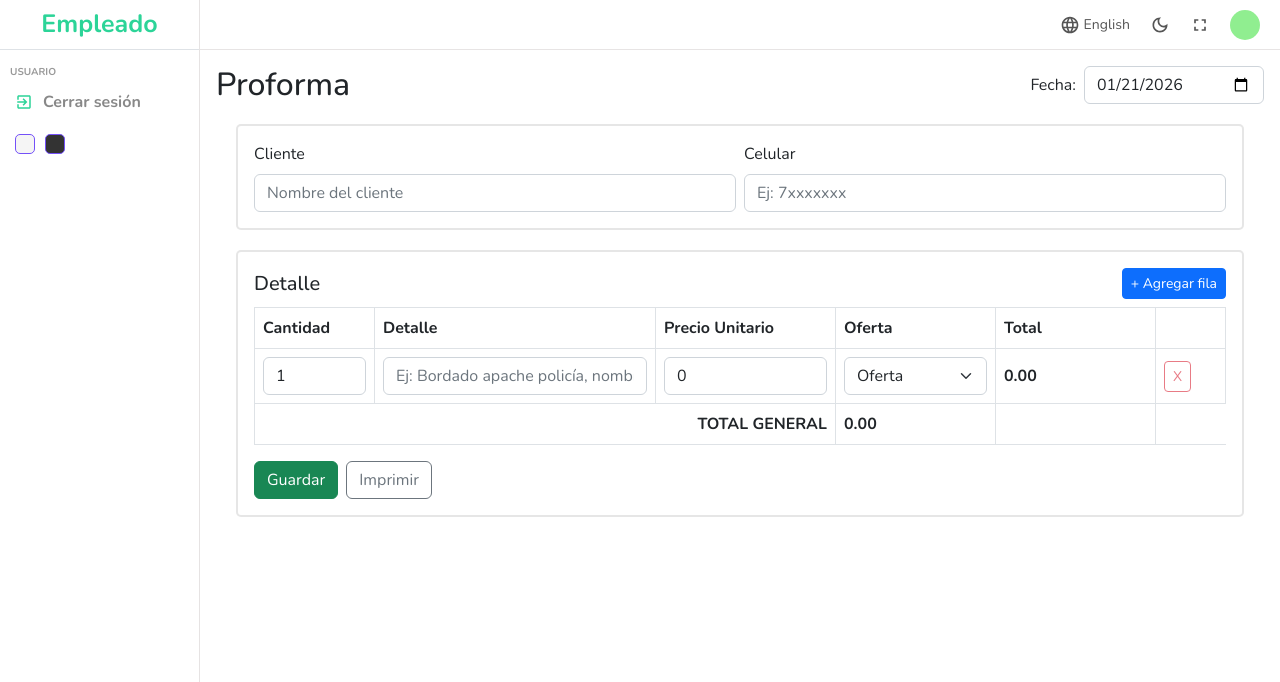
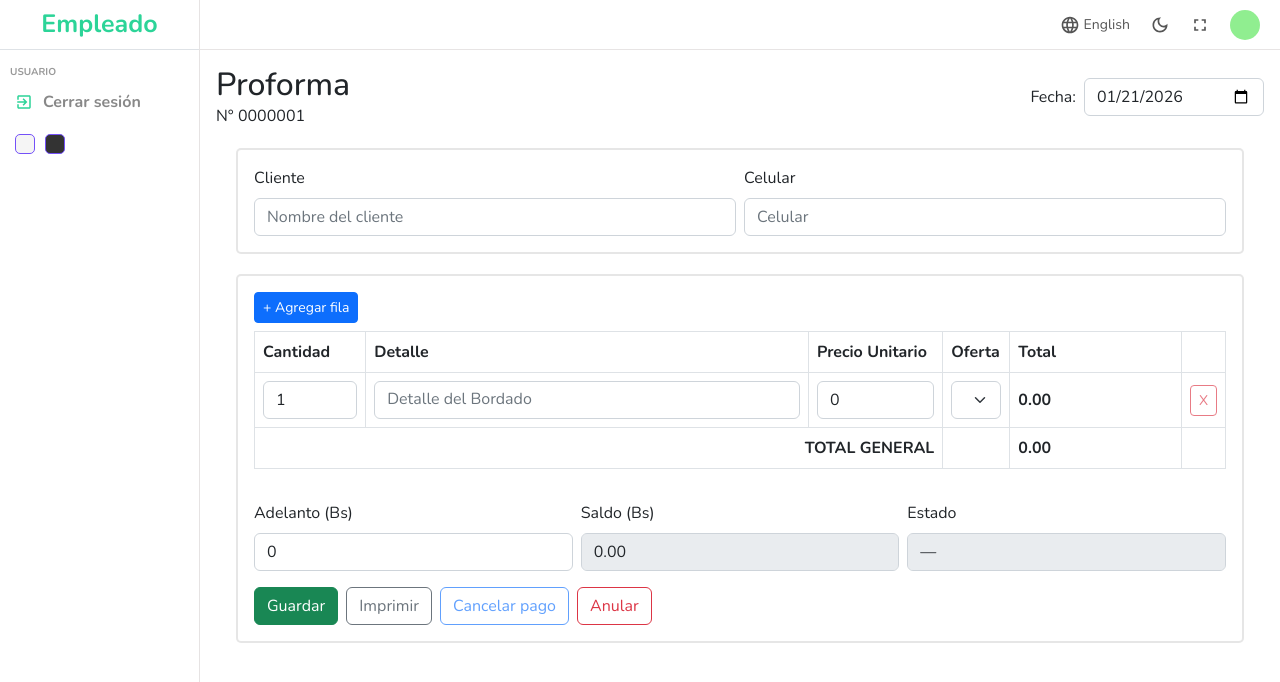
Before and after one commit to ximena123nataly/byatajimatex, a React (Create React App) app in the folder frontend/: page /proformas in a window 1280 px wide. Shown: the top 682 px of the page. Built offline with nearby package versions, Linux system fonts and the light colour scheme; no server answers.

Commit message:
Proformasmodificado

```diff
--- a/frontend/src/components/proformas/proformas.js
+++ b/frontend/src/components/proformas/proformas.js
@@ -8,12 +8,24 @@ export default function Proformas() {
   const [cliente, setCliente] = useState("");
   const [celular, setCelular] = useState("");
 
-  // ✅ ahora cada fila puede ser normal o "oferta"
+  // ✅ NÚMERO DE PROFORMA (temporal)
+  const [proformaRef] = useState("0000001");
+
+  // ✅ ESTADO DEL DOCUMENTO
+  const [estadoProforma, setEstadoProforma] = useState("ACTIVA"); // ACTIVA | CANCELADA
+
+  // ✅ Anticipo (pago parcial)
+  const [anticipo, setAnticipo] = useState("0");
+
+  // ✅ filas
   const [rows, setRows] = useState([
     { cantidad: "1", detalle: "", precio_unitario: "0", modo_oferta: false },
   ]);
 
+  const bloqueada = estadoProforma === "CANCELADA";
+
   const addRow = () => {
+    if (bloqueada) return;
     setRows((prev) => [
       ...prev,
       { cantidad: "1", detalle: "", precio_unitario: "0", modo_oferta: false },
@@ -21,29 +33,28 @@ export default function Proformas() {
   };
 
   const removeRow = (index) => {
+    if (bloqueada) return;
     setRows((prev) => prev.filter((_, i) => i !== index));
   };
 
   const updateRow = (index, key, value) => {
+    if (bloqueada) return;
     setRows((prev) =>
       prev.map((r, i) => (i === index ? { ...r, [key]: value } : r))
     );
   };
 
-  // Convierte a número SOLO para cálculos
   const toNumber = (v) => {
     const n = Number(String(v).replace(",", "."));
     return Number.isFinite(n) ? n : 0;
   };
 
-  // Cantidad: solo enteros, sin ceros a la izquierda
   const cleanInt = (v) => {
     const onlyDigits = String(v).replace(/\D+/g, "");
     const noLeadingZeros = onlyDigits.replace(/^0+(?=\d)/, "");
     return noLeadingZeros === "" ? "0" : noLeadingZeros;
   };
 
-  // Precio: permite decimales, sin ceros raros al inicio
   const cleanMoney = (v) => {
     let s = String(v).replace(",", ".");
     s = s.replace(/[^0-9.]/g, "");
@@ -53,15 +64,23 @@ export default function Proformas() {
     return s === "" ? "0" : s;
   };
 
-  // ✅ ofertas (paquetes)
+  const cleanMoneyOrEmpty = (v) => {
+    let s = String(v).replace(",", ".");
+    s = s.replace(/[^0-9.]/g, "");
+    const parts = s.split(".");
+    if (parts.length > 2) s = parts[0] + "." + parts.slice(1).join("");
+    s = s.replace(/^0+(?=\d)/, "");
+    return s === "" ? "0" : s;
+  };
+
   const OFERTAS = {
     "2x20": { cantidad: "2", precio_unitario: "20" },
     "2x30": { cantidad: "2", precio_unitario: "30" },
     "4x30": { cantidad: "4", precio_unitario: "30" },
   };
 
-  // ✅ aplicar oferta a la fila
   const aplicarOferta = (index, key) => {
+    if (bloqueada) return;
     const oferta = OFERTAS[key];
     if (!oferta) return;
 
@@ -79,16 +98,13 @@ export default function Proformas() {
     );
   };
 
-  // ✅ quitar oferta (vuelve a modo normal, no borra detalle)
   const quitarOferta = (index) => {
+    if (bloqueada) return;
     setRows((prev) =>
       prev.map((r, i) => (i === index ? { ...r, modo_oferta: false } : r))
     );
   };
 
-  // ✅ total por fila:
-  // - normal: cantidad * precio_unitario
-  // - oferta: total = precio del paquete (precio_unitario)
   const rowTotal = (r) => {
     if (r.modo_oferta) return toNumber(r.precio_unitario);
     return toNumber(r.cantidad) * toNumber(r.precio_unitario);
@@ -99,13 +115,52 @@ export default function Proformas() {
     [rows]
   );
 
+  const anticipoNum = useMemo(() => toNumber(anticipo), [anticipo]);
+
+  const saldo = useMemo(() => {
+    if (estadoProforma === "CANCELADA") return 0;
+    const s = totalGeneral - anticipoNum;
+    return s > 0 ? s : 0;
+  }, [totalGeneral, anticipoNum, estadoProforma]);
+
+  const estadoPago = useMemo(() => {
+    if (estadoProforma === "CANCELADA") return "ANULADA";
+    if (totalGeneral <= 0) return "—";
+    if (saldo === 0 && totalGeneral > 0) return "CANCELADO";
+    return "PENDIENTE";
+  }, [estadoProforma, totalGeneral, saldo]);
+
+  const clampAnticipo = () => {
+    if (bloqueada) return;
+    const a = toNumber(anticipo);
+    if (a > totalGeneral) setAnticipo(String(totalGeneral.toFixed(2)));
+    if (a < 0) setAnticipo("0");
+  };
+
+  const pagarTodo = () => {
+    if (bloqueada) return;
+    setAnticipo(totalGeneral.toFixed(2));
+  };
+
+  const anularProforma = () => {
+    if (window.confirm("¿Anular esta proforma?")) {
+      setEstadoProforma("CANCELADA");
+      setAnticipo("0");
+    }
+  };
+
   return (
     <div className="print-area container-fluid p-3">
-
-      {/* ✅ SOLO ESTO SE IMPRIME */}
       <div className="print-area">
         <div className="d-flex align-items-center justify-content-between mb-3">
-          <h2 className="m-0">Proforma</h2>
+          <div>
+            <h2 className="m-0">Proforma</h2>
+            <div className="proforma-ref">N° {proformaRef}</div>
+
+            {estadoProforma === "CANCELADA" && (
+              <div className="badge-anulada">PROFORMA ANULADA</div>
+            )}
+          </div>
 
           <div className="d-flex align-items-center gap-2">
             <label className="form-label m-0">Fecha:</label>
@@ -115,6 +170,7 @@ export default function Proformas() {
               style={{ width: 180 }}
               value={fecha}
               onChange={(e) => setFecha(e.target.value)}
+              disabled={bloqueada}
             />
           </div>
         </div>
@@ -129,6 +185,7 @@ export default function Proformas() {
                   placeholder="Nombre del cliente"
                   value={cliente}
                   onChange={(e) => setCliente(e.target.value)}
+                  disabled={bloqueada}
                 />
               </div>
 
@@ -136,9 +193,10 @@ export default function Proformas() {
                 <label className="form-label">Celular</label>
                 <input
                   className="form-control"
-                  placeholder="Ej: 7xxxxxxx"
+                  placeholder="Celular"
                   value={celular}
                   onChange={(e) => setCelular(e.target.value)}
+                  disabled={bloqueada}
                 />
               </div>
             </div>
@@ -148,34 +206,35 @@ export default function Proformas() {
         <div className="card">
           <div className="card-body">
             <div className="d-flex justify-content-between align-items-center mb-2">
-              <h5 className="m-0">Detalle</h5>
-
-              {/* ✅ NO SE IMPRIME */}
               <button
                 className="btn btn-sm btn-primary no-print"
                 onClick={addRow}
+                disabled={bloqueada}
               >
                 + Agregar fila
               </button>
             </div>
 
             <div className="table-responsive">
-              <table className="table table-bordered align-middle">
+              <table className="table table-bordered align-middle proforma-table">
+                {/* ✅ COLGROUP: fija anchos y NO se chuequea en impresión */}
+                <colgroup>
+                  <col style={{ width: "12%" }} />
+                  <col style={{ width: "53%" }} />
+                  <col style={{ width: "15%" }} />
+                  <col className="no-print" style={{ width: "0%" }} />
+                  <col style={{ width: "20%" }} />
+                  <col className="no-print" style={{ width: "0%" }} />
+                </colgroup>
+
                 <thead>
                   <tr>
-                    <th style={{ width: 120 }}>Cantidad</th>
+                    <th>Cantidad</th>
                     <th>Detalle</th>
-                    <th style={{ width: 180 }}>Precio Unitario</th>
-
-                    {/* ✅ NO SE IMPRIME */}
-                    <th className="no-print" style={{ width: 160 }}>
-                      Oferta
-                    </th>
-
-                    <th style={{ width: 160 }}>Total</th>
-
-                    {/* ✅ NO SE IMPRIME */}
-                    <th className="no-print" style={{ width: 70 }}></th>
+                    <th>Precio Unitario</th>
+                    <th className="no-print">Oferta</th>
+                    <th>Total</th>
+                    <th className="no-print"></th>
                   </tr>
                 </thead>
 
@@ -188,7 +247,7 @@ export default function Proformas() {
                           inputMode="numeric"
                           className="form-control"
                           value={r.cantidad}
-                          disabled={r.modo_oferta}
+                          disabled={bloqueada || r.modo_oferta}
                           onChange={(e) =>
                             updateRow(i, "cantidad", cleanInt(e.target.value))
                           }
@@ -199,14 +258,29 @@ export default function Proformas() {
                       </td>
 
                       <td>
-                        <input
-                          className="form-control"
-                          placeholder="Ej: Bordado apache policía, nombre, etc."
+                        {/* ✅ PANTALLA: textarea (NO imprime) */}
+                        <textarea
+                          className="form-control detalle-textarea auto-grow no-print"
                           value={r.detalle}
-                          onChange={(e) =>
-                            updateRow(i, "detalle", e.target.value)
-                          }
+                          rows={1}
+                          disabled={bloqueada}
+                          onChange={(e) => {
+                            updateRow(i, "detalle", e.target.value);
+                            e.target.style.height = "auto";
+                            e.target.style.height = e.target.scrollHeight + "px";
+                          }}
+                          onInput={(e) => {
+                            e.target.style.height = "auto";
+                            e.target.style.height = e.target.scrollHeight + "px";
+                          }}
+                          style={{ overflow: "hidden", resize: "none" }}
+                          placeholder="Detalle del Bordado"
                         />
+
+                        {/* ✅ IMPRESIÓN: texto plano (no se repite) */}
+                        <div className="only-print detalle-print">
+                          {r.detalle}
+                        </div>
                       </td>
 
                       <td>
@@ -215,7 +289,7 @@ export default function Proformas() {
                           inputMode="decimal"
                           className="form-control"
                           value={r.precio_unitario}
-                          disabled={r.modo_oferta}
+                          disabled={bloqueada || r.modo_oferta}
                           onChange={(e) =>
                             updateRow(
                               i,
@@ -233,12 +307,12 @@ export default function Proformas() {
                         />
                       </td>
 
-                      {/* ✅ NO SE IMPRIME */}
                       <td className="no-print">
                         {!r.modo_oferta ? (
                           <select
                             className="form-select"
                             defaultValue=""
+                            disabled={bloqueada}
                             onChange={(e) => {
                               const val = e.target.value;
                               if (!val) return;
@@ -255,7 +329,7 @@ export default function Proformas() {
                           <button
                             className="btn btn-sm btn-outline-secondary"
                             onClick={() => quitarOferta(i)}
-                            title="Quitar oferta"
+                            disabled={bloqueada}
                           >
                             Quitar
                           </button>
@@ -264,12 +338,11 @@ export default function Proformas() {
 
                       <td className="fw-bold">{rowTotal(r).toFixed(2)}</td>
 
-                      {/* ✅ NO SE IMPRIME */}
                       <td className="no-print">
                         <button
                           className="btn btn-sm btn-outline-danger"
                           onClick={() => removeRow(i)}
-                          disabled={rows.length === 1}
+                          disabled={bloqueada || rows.length === 1}
                           title="Eliminar"
                         >
                           X
@@ -281,32 +354,94 @@ export default function Proformas() {
 
                 <tfoot>
                   <tr>
-                    {/* ✅ ANTES ERA 4, AHORA ES 3 porque "Oferta" NO se imprime */}
                     <td colSpan="3" className="text-end fw-bold">
                       TOTAL GENERAL
                     </td>
+                    <td className="no-print"></td>
                     <td className="fw-bold">{totalGeneral.toFixed(2)}</td>
-
-                    {/* ✅ NO SE IMPRIME */}
                     <td className="no-print"></td>
                   </tr>
                 </tfoot>
               </table>
             </div>
 
-            {/* ✅ NO SE IMPRIME */}
-            <div className="d-flex gap-2 no-print">
+            <div className="row g-2 mt-2">
+              <div className="col-12 col-md-4">
+                <label className="form-label">Adelanto (Bs)</label>
+                <input
+                  type="text"
+                  inputMode="decimal"
+                  className="form-control print-keep"
+                  value={anticipo}
+                  onChange={(e) =>
+                    setAnticipo(cleanMoneyOrEmpty(e.target.value))
+                  }
+                  onBlur={clampAnticipo}
+                  disabled={bloqueada}
+                />
+              </div>
+
+              <div className="col-12 col-md-4">
+                <label className="form-label">Saldo (Bs)</label>
+                <input
+                  type="text"
+                  className="form-control print-keep"
+                  value={saldo.toFixed(2)}
+                  disabled
+                />
+              </div>
+
+              <div className="col-12 col-md-4">
+                <label className="form-label">Estado</label>
+                <input
+                  type="text"
+                  className="form-control print-keep"
+                  value={estadoPago}
+                  disabled
+                />
+              </div>
+            </div>
+
+            <div className="d-flex gap-2 no-print mt-3">
               <button
                 className="btn btn-success"
-                onClick={() => alert("Luego: Guardar en BD")}
+                onClick={() =>
+                  alert(
+                    `Luego: Guardar en BD\nTotal: ${totalGeneral.toFixed(
+                      2
+                    )}\nAdelanto: ${anticipoNum.toFixed(
+                      2
+                    )}\nSaldo: ${saldo.toFixed(2)}\nEstado: ${estadoPago}`
+                  )
+                }
+                disabled={bloqueada}
               >
                 Guardar
               </button>
+
               <button
                 className="btn btn-outline-secondary"
                 onClick={() => window.print()}
               >
                 Imprimir
+              </button>
+
+              <button
+                className="btn btn-outline-primary"
+                onClick={pagarTodo}
+                disabled={bloqueada || totalGeneral <= 0}
+                title="Pagar el total"
+              >
+                Cancelar pago
+              </button>
+
+              <button
+                className="btn btn-outline-danger"
+                onClick={anularProforma}
+                disabled={bloqueada}
+                title="Anular proforma"
+              >
+                Anular
               </button>
             </div>
           </div>
--- a/frontend/src/components/proformas/proformas.scss
+++ b/frontend/src/components/proformas/proformas.scss
@@ -1,58 +1,160 @@
+/* =========================
+   PROFORMAS - ESTILOS PRINT (FORMATO “BONITO”)
+   - Imprime SOLO .print-area
+   - Centrado y ancho fijo (como tu foto buena)
+========================= */
+
+/* helpers */
+.only-print { display: none; }
+.detalle-print { white-space: pre-wrap; line-height: 1.25; }
+
+/* textarea detalle (pantalla) */
+.detalle-textarea { white-space: pre-wrap; }
+.auto-grow { min-height: 38px; line-height: 1.4; resize: none; overflow: hidden; }
+
 @media print {
-  @page {
-    size: letter;
-    margin: 8mm;
+  @page { size: letter; margin: 8mm; }
+
+  * {
+    box-sizing: border-box !important;
+    -webkit-print-color-adjust: exact !important;
+    print-color-adjust: exact !important;
   }
 
   html, body {
     margin: 0 !important;
     padding: 0 !important;
+    background: #fff !important;
     height: auto !important;
     overflow: visible !important;
   }
 
-  /* ✅ OCULTA TODO por defecto */
-  body * {
-    visibility: hidden !important;
+   /* ===== HEADER PROFORMA ALINEADO ===== */
+  .print-area > .d-flex {
+    display: grid !important;
+    grid-template-columns: 1fr auto !important;
+    align-items: center !important;
+    column-gap: 12px !important;
   }
 
-  /* ✅ MUESTRA SOLO la proforma */
-  .print-area,
-  .print-area * {
-    visibility: visible !important;
+  /* título */
+  .print-area h2 {
+    margin: 0 !important;
+    text-align: left !important;
   }
 
-  /* ✅ Coloca la proforma arriba y ocupa toda la hoja */
+  /* número de proforma */
+  .proforma-ref {
+    margin-top: 2px !important;
+    font-size: 12px !important;
+  }
+
+  /* bloque fecha */
+  .print-area input[type="date"] {
+    width: 140px !important;
+    text-align: center !important;
+  }
+
+  /* etiqueta Fecha */
+  .print-area label {
+    margin-right: 6px !important;
+    font-weight: 600 !important;
+  }
+
+
+  /* ✅ Oculta TODO */
+  body * { visibility: hidden !important; }
+
+  /* ✅ Muestra SOLO la proforma */
+  .print-area, .print-area * { visibility: visible !important; }
+
+  /* ✅ “Formato bonito”: centrado + ancho fijo (NO full width) */
   .print-area {
-    position: absolute !important;
-    left: 0 !important;
-    top: 0 !important;
+    position: fixed !important;
+    left: 50% !important;
+    top: 8mm !important;
+    transform: translateX(-50%) !important;
+
+    width: 175mm !important;     /* ✅ ajusta si quieres: 170mm–185mm */
+    max-width: 175mm !important;
+
+    margin: 0 !important;
+    padding: 0 !important;
+    background: #fff !important;
+  }
+
+  /* ✅ Oculta sidebar/topbar por si tu layout se cuela */
+  aside, nav, header, footer { display: none !important; }
+
+  /* ✅ Oculta botones y cosas de pantalla */
+  .no-print, .no-print * { display: none !important; }
+
+  /* ✅ Mostrar el detalle como TEXTO en impresión (para que no se repita ni se deforme) */
+  .only-print { display: block !important; }
+  textarea.no-print { display: none !important; }
+
+  /* ✅ Oculta columna Oferta */
+  th.no-print, td.no-print { display: none !important; }
+
+  /* ✅ Evita responsive */
+  .table-responsive { overflow: visible !important; }
+
+  /* ✅ Tabla rígida (líneas rectas) */
+  table {
+    width: 100% !important;
+    border-collapse: collapse !important;
+    border-spacing: 0 !important;
+    table-layout: fixed !important;
+  }
+
+  th, td {
+    border: 1px solid #8f8f8f !important;
+    padding: 7px 8px !important;
+    font-size: 12px !important;
+    color: #000 !important;
+    vertical-align: middle !important;
+    white-space: normal !important;
+    word-break: break-word !important;
+  }
+
+  th {
+    font-weight: 700 !important;
+    font-size: 11px !important;
+    white-space: nowrap !important;
+  }
+
+  /* ✅ Anchos por columnas (tu tabla real tiene: 1 Cantidad | 2 Detalle | 3 Precio | 4 Oferta(oculta) | 5 Total) */
+  th:nth-child(1), td:nth-child(1) { width: 18% !important; } /* Cantidad */
+  th:nth-child(2), td:nth-child(2) { width: 50% !important; } /* Detalle */
+  th:nth-child(3), td:nth-child(3) { width: 18% !important; } /* Precio Unitario */
+  th:nth-child(5), td:nth-child(5) { width: 14% !important; } /* Total */
+
+  /* ✅ Inputs/Select como cajas */
+  input, textarea, select, .form-control, .form-select {
+    border: 1px solid #8f8f8f !important;
+    background: #fff !important;
+    color: #000 !important;
+    box-shadow: none !important;
     width: 100% !important;
     max-width: 100% !important;
+    display: block !important;
+    margin: 0 !important;
+    padding: 6px 8px !important;
+    font-size: 12px !important;
   }
 
-  /* ✅ Quita estilos que inflan altura */
-  .container-fluid,
-  .card,
-  .card-body {
-    padding: 0 !important;
-    margin: 0 !important;
-  }
-
-  .card {
-    box-shadow: none !important;
-    border: 1px solid #ddd !important;
-  }
-
-  /* ✅ Oculta cosas que no quieres imprimir */
-  .no-print,
-  .no-print * {
-    display: none !important;
+  /* ✅ Labels visibles (Cliente, Celular, Adelanto, Saldo, Estado) */
+  label {
+    color: #000 !important;
+    font-weight: 600 !important;
   }
 
   /* ✅ Evita cortes raros */
-  table, tr, td, th {
+  table, tr, td, th, .card, .card-body {
     break-inside: avoid !important;
     page-break-inside: avoid !important;
   }
+
+
+
 }
```
